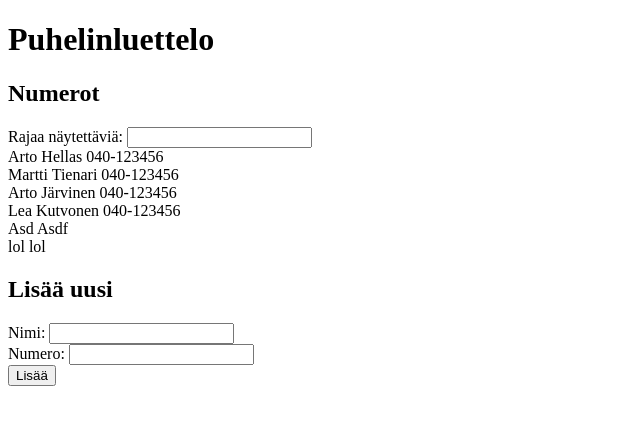
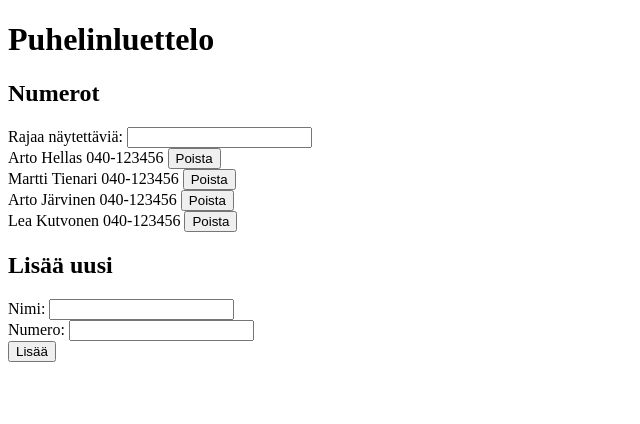
Before and after one commit to Eepa/full-stack-websovelluskehitys, a React (Create React App) app in the folder part2/exercises/phone-book/: page / in a window 1280 px wide. Shown: the top 424 px of the page, without its empty margins (0-640 px from the left). Built offline with nearby package versions, Linux system fonts and the light colour scheme; data requests are answered from the project's data file.

Commit message:
Exercise 2.16 done

```diff
--- a/part2/exercises/phone-book/db.json
+++ b/part2/exercises/phone-book/db.json
@@ -19,16 +19,6 @@
       "name": "Lea Kutvonen",
       "number": "040-123456",
       "id": 4
-    },
-    {
-      "name": "Asd",
-      "number": "Asdf",
-      "id": 5
-    },
-    {
-      "name": "lol",
-      "number": "lol",
-      "id": 6
     }
   ]
 }
--- a/part2/exercises/phone-book/src/App.js
+++ b/part2/exercises/phone-book/src/App.js
@@ -72,13 +72,24 @@ class App extends React.Component {
         });
     };
 
+    handlePersonsChange = (id) => {
+        this.setState({
+            persons: this.state.persons.filter(person => person.id !== id)
+        })
+    };
+
     render() {
 
         return (
             <div>
                 <h1>Puhelinluettelo</h1>
 
-                <Persons filter={this.state.filter} handleFilterChange={this.handleFilterChange} persons={this.state.persons}/>
+                <Persons
+                    filter={this.state.filter}
+                    handleFilterChange={this.handleFilterChange}
+                    persons={this.state.persons}
+                    handlePersonsChange={this.handlePersonsChange}
+                />
 
                 <h2>Lisää uusi</h2>
                 <form onSubmit={this.addNewPerson}>
--- a/part2/exercises/phone-book/src/components/Persons.js
+++ b/part2/exercises/phone-book/src/components/Persons.js
@@ -1,14 +1,15 @@
 import React from 'react'
 import Input from './Input'
+import personService from '../services/persons'
 
-const Person = ({person}) => {
+const Person = ({person, deletePerson}) => {
     return(
-        <div>{person.name} {person.number}</div>
+        <div>{person.name} {person.number} <button onClick={deletePerson}>Poista</button></div>
     )
 };
 
 
-const Persons = ({filter, handleFilterChange, persons}) => {
+const Persons = ({filter, handleFilterChange, persons, handlePersonsChange}) => {
 
     const filterPerson = (person) => {
         const filterValue = filter.toLowerCase();
@@ -22,13 +23,29 @@ const Persons = ({filter, handleFilterChange, persons}) => {
 
     const filteredPersons = persons.filter(filterPerson);
 
+    const deletePerson = (person) => {
+        return () => {
+            if(window.confirm(`Poistetaanko ${person.name}`)) {
+                personService
+                    .deletePerson(person.id)
+                    .then(response => {
+                        handlePersonsChange(person.id);
+                    });
+            }
+        }
+    };
+
     return (
         <div>
             <h2>Numerot</h2>
 
             <Input title="Rajaa näytettäviä: " value={filter} onChange={handleFilterChange}/>
 
-            {filteredPersons.map(person => <Person key={person.name} person={person} />)}
+            {filteredPersons.map(person => <Person
+                key={person.name}
+                person={person}
+                deletePerson={deletePerson(person)}
+            />)}
         </div>
     )
 };
--- a/part2/exercises/phone-book/src/services/persons.js
+++ b/part2/exercises/phone-book/src/services/persons.js
@@ -13,5 +13,9 @@ const create = (newPerson) => {
     return request.then(response => response.data);
 };
 
+const deletePerson = (id) => {
+    const request = axios.delete(`${baseUrl}/${id}`);
+    return request;
+};
 
-export default {getAll, create};
+export default {getAll, create, deletePerson};
```
